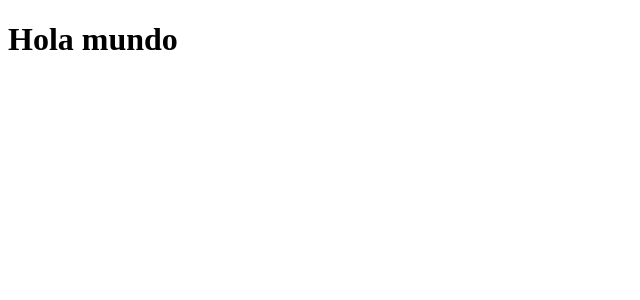
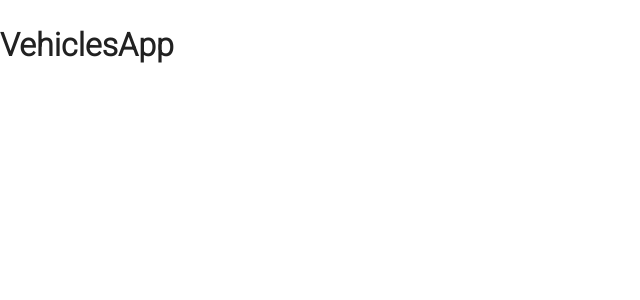
Before and after one commit to chalscc/React-Material-Bootstrap, a React (Vite) app: page / in a window 1280 px wide. Shown: the top 300 px of the page, without its empty margins (0-640 px from the left). Built offline with nearby package versions, Linux system fonts and the light colour scheme.

Commit message:
configuracion MaterialUI, Roboto

```diff
--- a/src/App.jsx
+++ b/src/App.jsx
@@ -1,10 +1,9 @@
+import { VehiclesApp } from "./vehicles/VehiclesApp"
 
 function App() {
 
   return (
-    <>
-      <h1> Hola mundo </h1>
-    </>
+    <VehiclesApp />
   )
 }
 
--- a/src/main.jsx
+++ b/src/main.jsx
@@ -3,6 +3,7 @@ import ReactDOM from 'react-dom/client'
 
 import App from './App.jsx'
 import './styles.css'
+import '@fontsource/roboto/300.css';
 
 ReactDOM.createRoot(document.getElementById('root')).render(
   <React.StrictMode>
--- /dev/null
+++ b/src/theme/AppTheme.jsx
@@ -0,0 +1,13 @@
+import { ThemeProvider } from '@emotion/react'
+import { CssBaseline } from '@mui/material'
+import { blueTheme } from './blueTheme'
+
+
+export const AppTheme = ({ children }) => {
+  return (
+    <ThemeProvider theme={ blueTheme }>
+      <CssBaseline />
+      { children }
+    </ThemeProvider>
+  )
+}
--- /dev/null
+++ b/src/theme/blueTheme.jsx
@@ -0,0 +1,16 @@
+import { createTheme } from "@mui/material";
+import { red } from "@mui/material/colors";
+
+export const blueTheme = createTheme({
+  palette: {
+    primary: {
+      main: "#2196f3",
+    },
+    secondary: {
+      main: "#f50057",
+    },
+    error: {
+      main: red.A400,
+    },
+  },
+});
--- /dev/null
+++ b/src/theme/index.js
@@ -0,0 +1,2 @@
+export * from './AppTheme'
+export * from './blueTheme'
--- /dev/null
+++ b/src/vehicles/VehiclesApp.jsx
@@ -0,0 +1,10 @@
+import React from 'react'
+import { AppTheme } from '../theme'
+
+export const VehiclesApp = () => {
+  return (
+    <AppTheme>
+      <h1>VehiclesApp</h1>
+    </AppTheme>
+  )
+}
```
Also changed, not shown: package.json (+7 -1 lines), 1 other file (tests, documents, lock files or other folders).
